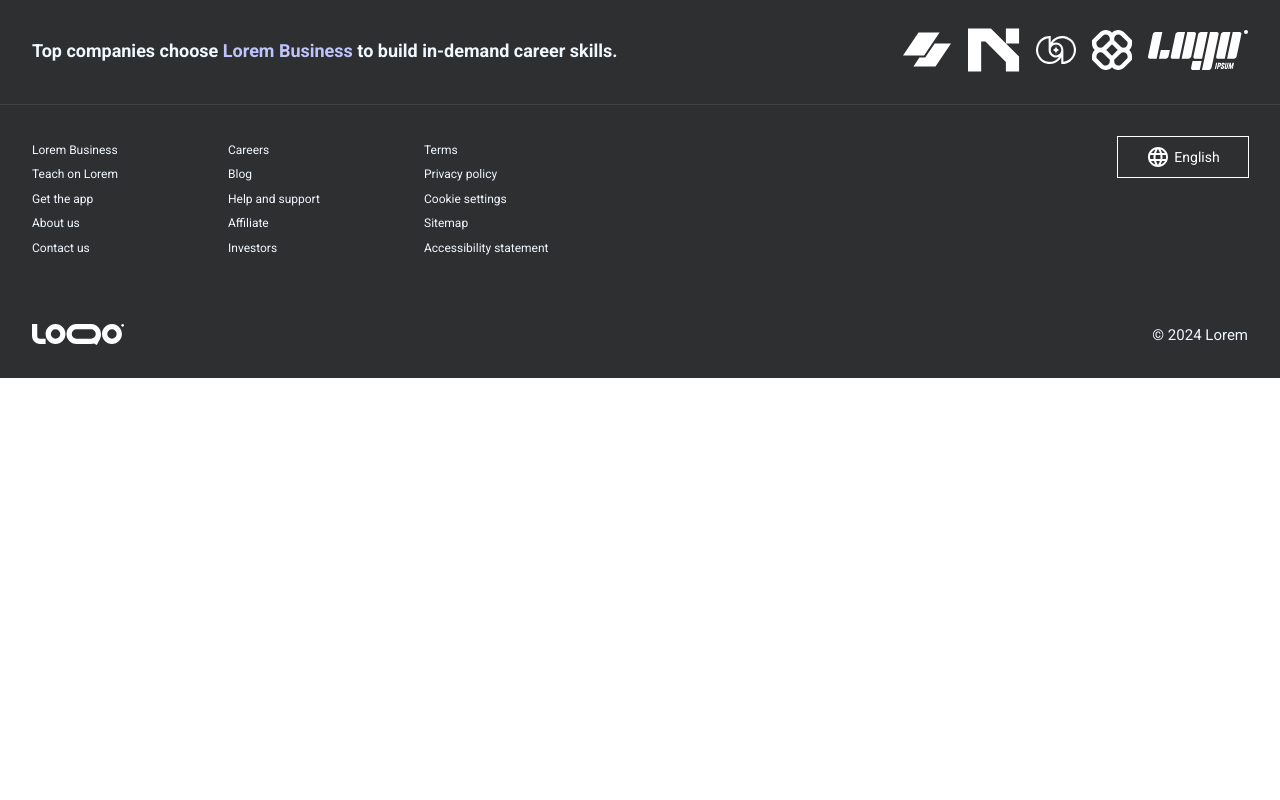
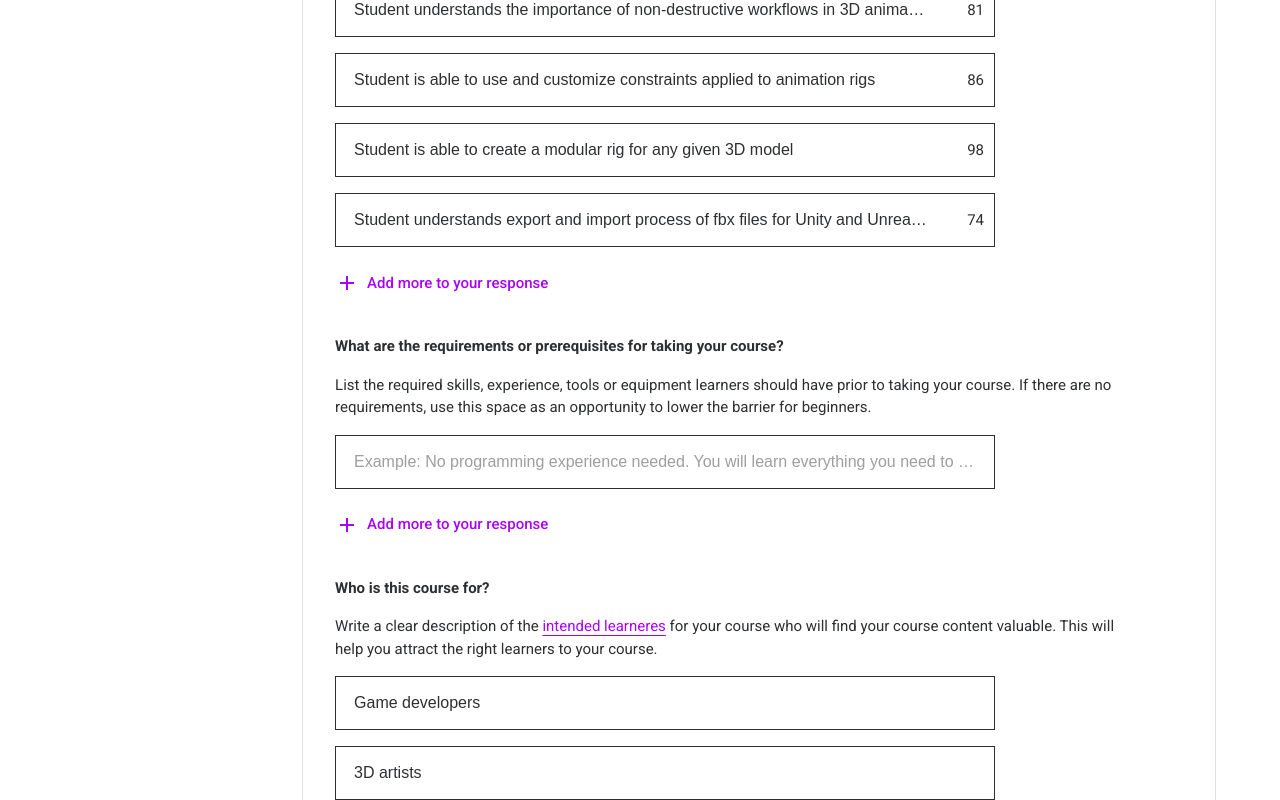
Before and after one commit to tuheli/video-course-platform, a React (Vite) app: page /instructor/course/1/manage/goals in a window 1280 px wide. Shown: the part 780-1580 px from the top of the page. Before the commit the page ends 1158 px from the top, so only its background shows below. Built offline with nearby package versions, Linux system fonts and the light colour scheme.

Commit message:
Using hook to get course draft

```diff
--- a/src/components/course-management/what-are-the-course-prerequisites/WhatAreTheCoursePrerequisites.tsx
+++ b/src/components/course-management/what-are-the-course-prerequisites/WhatAreTheCoursePrerequisites.tsx
@@ -1,19 +1,17 @@
 import { Stack, Typography } from '@mui/material';
-import { useAppSelector } from '../../../app/hooks';
-import { useParams } from 'react-router-dom';
 import { EditPrerequisitesItem } from './EditPrerequisitesItem';
 import { AddPrerequisiteButton } from './AddPrerequisiteButton';
+import { useCourseDraft } from '../../../hooks/useCourseDraft';
 
 export const WhatAreTheCoursePrerequisites = () => {
-  const myEmail = useAppSelector((state) => state.me.user?.credentials.email);
+  const courseDraft = useCourseDraft();
 
-  const { courseId } = useParams();
+  const prerequisites =
+    courseDraft?.courseContent.intendedLearnersSection.prerequisites;
 
-  const prerequisites = useAppSelector((state) => state.courseDrafts).find(
-    ({ creatorEmail, id }) => courseId === id && creatorEmail === myEmail
-  )?.courseContent.prerequisites;
+  const courseDraftId = courseDraft?.id;
 
-  if (!courseId || !prerequisites) return null;
+  if (!prerequisites || !courseDraftId) return null;
 
   return (
     <Stack
@@ -38,7 +36,7 @@ export const WhatAreTheCoursePrerequisites = () => {
         <EditPrerequisitesItem
           key={prerequisite.id}
           prerequisite={prerequisite}
-          courseDraftId={courseId}
+          courseDraftId={courseDraftId}
         />
       ))}
       <AddPrerequisiteButton />
--- a/src/components/course-management/what-will-students-learn-in-your-course/WhatWillStudentsLearnInYourCourse.tsx
+++ b/src/components/course-management/what-will-students-learn-in-your-course/WhatWillStudentsLearnInYourCourse.tsx
@@ -1,20 +1,18 @@
 import { Stack, Typography } from '@mui/material';
 import { LightColoredRouterLink } from '../LightColoredRouterLink';
-import { useAppSelector } from '../../../app/hooks';
-import { useParams } from 'react-router-dom';
 import { EditLearningObjectiveItem } from './EditLearningObjectiveItem';
 import { AddLearningObjectiveButton } from './AddLearningObjectiveButton';
+import { useCourseDraft } from '../../../hooks/useCourseDraft';
 
 export const WhatWillStudentsLearnInYourCourse = () => {
-  const myEmail = useAppSelector((state) => state.me.user?.credentials.email);
+  const courseDraft = useCourseDraft();
 
-  const { courseId } = useParams();
+  const learningObjectives =
+    courseDraft?.courseContent.intendedLearnersSection.learningObjectives;
 
-  const learningObjectives = useAppSelector((state) => state.courseDrafts).find(
-    ({ creatorEmail, id }) => courseId === id && creatorEmail === myEmail
-  )?.courseContent.learningObjectives;
+  const courseDraftId = courseDraft?.id;
 
-  if (!courseId || !learningObjectives) return null;
+  if (!courseDraftId || !learningObjectives) return null;
 
   return (
     <Stack
@@ -40,7 +38,7 @@ export const WhatWillStudentsLearnInYourCourse = () => {
       {learningObjectives.map((learningObjective) => (
         <EditLearningObjectiveItem
           key={learningObjective.id}
-          courseDraftId={courseId}
+          courseDraftId={courseDraftId}
           learningObjective={learningObjective}
         />
       ))}
--- a/src/components/course-management/who-is-this-course-for/WhoIsThisCourseFor.tsx
+++ b/src/components/course-management/who-is-this-course-for/WhoIsThisCourseFor.tsx
@@ -1,20 +1,18 @@
 import { Stack, Typography } from '@mui/material';
 import { LightColoredRouterLink } from '../LightColoredRouterLink';
-import { useAppSelector } from '../../../app/hooks';
-import { useParams } from 'react-router-dom';
 import { EditIntendedLearnersItem } from './EditIntendedLearnersItem';
 import { AddIntendedLearnersButton } from './AddIntendedLearnersButton';
+import { useCourseDraft } from '../../../hooks/useCourseDraft';
 
 export const WhoIsThisCourseFor = () => {
-  const myEmail = useAppSelector((state) => state.me.user?.credentials.email);
+  const courseDraft = useCourseDraft();
 
-  const { courseId } = useParams();
+  const intendedLearners =
+    courseDraft?.courseContent.intendedLearnersSection.intendedLearners;
 
-  const intendedLearners = useAppSelector((state) => state.courseDrafts).find(
-    ({ creatorEmail, id }) => courseId === id && creatorEmail === myEmail
-  )?.courseContent.intendedLearners;
+  const courseDraftId = courseDraft?.id;
 
-  if (!courseId || !intendedLearners) return null;
+  if (!courseDraftId || !intendedLearners) return null;
 
   return (
     <Stack
@@ -41,7 +39,7 @@ export const WhoIsThisCourseFor = () => {
       {intendedLearners.map((item) => (
         <EditIntendedLearnersItem
           key={item.id}
-          courseDraftId={courseId}
+          courseDraftId={courseDraftId}
           intendedLearners={item}
         />
       ))}
```
